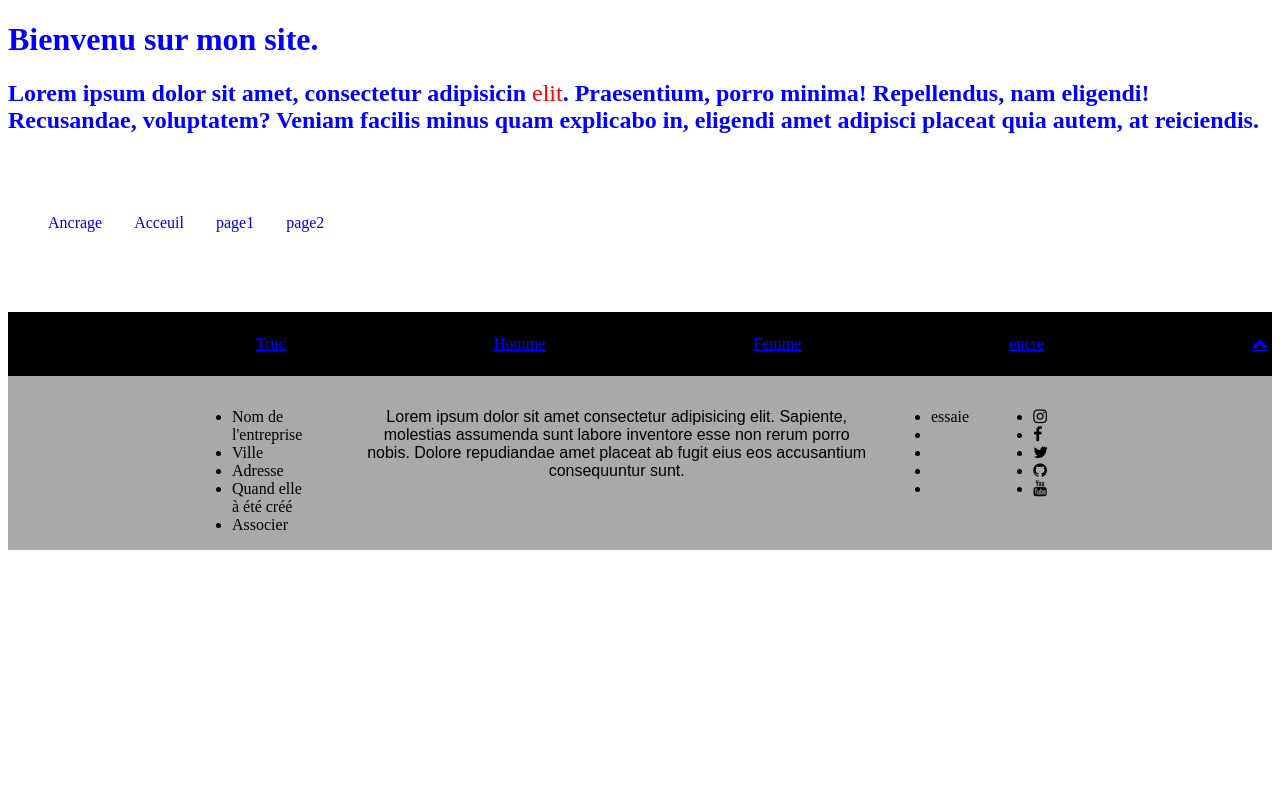
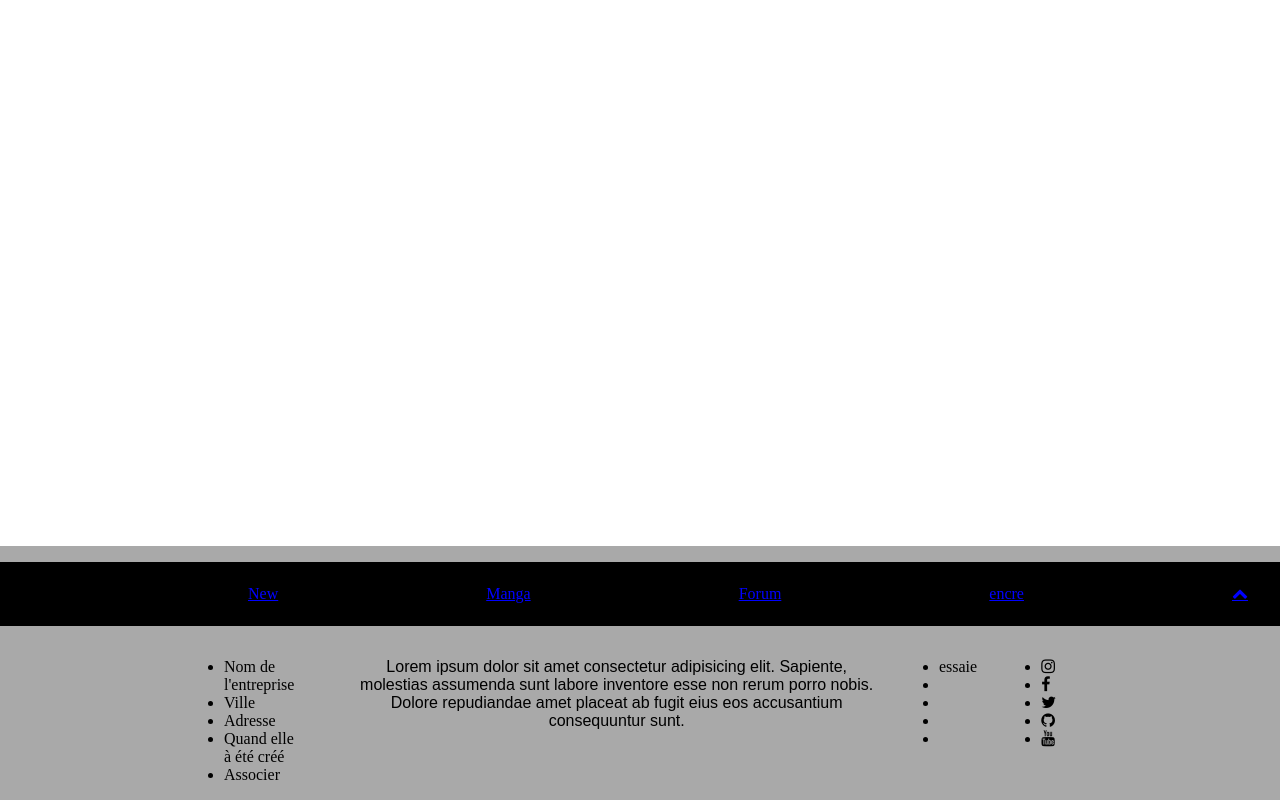
Before and after one commit to Rube3n/Integration-Wireframe, a plain HTML site: page index.html in a window 1280 px wide. Drawn offline with Linux system fonts and the light colour scheme.

Commit message:
update index css

```diff
--- a/assets/css/styles.css
+++ b/assets/css/styles.css
@@ -39,7 +39,6 @@
   background-color: darkgrey;
 }
 
-
 .bg-nav {
   background-color: black;
   display: flex;
@@ -61,6 +60,10 @@ nav,
 
 .mt-40 {
   margin-top: 7em;
+}
+
+.m-0 {
+  margin: 0px;
 }
 
 .mt-20 {
@@ -118,3 +121,11 @@ text-align: center;
 p {
   font-family: Arial, Helvetica, sans-serif;
 }
+
+.absolute {
+  position: absolute;
+}
+
+.bottom {
+  bottom: 0px;
+}
--- a/index.html
+++ b/index.html
@@ -8,37 +8,14 @@
     <link rel="stylesheet" href="./assets/font-awesome-4.7.0/css/font-awesome.min.css">
     <title>Test</title>
   </head>
-  <body>
+  <body class="m-0">
     <!-- Ceci est la branch de Norman -->
-    <h1 class="text-color-bleu">Bienvenu sur mon site.</h1>
-    <h2 class="text-color-bleu">
-      Lorem ipsum dolor sit amet, consectetur adipisicin
-      <span class="text-color-red font-bold-400">elit</span>. Praesentium, porro
-      minima! Repellendus, nam eligendi! Recusandae, voluptatem? Veniam facilis
-      minus quam explicabo in, eligendi amet adipisci placeat quia autem, at
-      reiciendis.
-    </h2>
-    <nav class="my-40">
-      <ul id="nav">
-        <li>
-          <a href="#test">Ancrage</a>
-        </li>
-        <li>
-          <a href="#" class="px-10">Acceuil</a>
-        </li>
-        <li>
-          <a href="./pages/page1/index.html">page1</a>
-        </li>
-        <li><a href="./pages/page2/inde.html" class="pl-10">page2</a></li>
-      </ul>
-    </nav>
-  </body>
-  <footer class="bg-dark-grey">
+    <footer class="bg-dark-grey m-0 absolute bottom">
       <nav class="">
         <ul class="bg-nav">
-        <li class="px-40"><a href="#" class="text-blue-ul">Truc</a></li>
-        <li class=""><a href="#" class="text-blue-ul">Homme</a></li>
-        <li class="px-40"><a href="#" class="text-blue-ul">Femme</a></li>
+          <li class="px-40"><a href="#" class="text-blue-ul">New</a></li>
+          <li class=""><a href="#" class="text-blue-ul">Manga</a></li>
+          <li class="px-40"><a href="#" class="text-blue-ul">Forum</a></li>
           <li class=""><a href="#" class="text-blue-ul">encre</a></li>
           <a href="./index.html"><i class="fa fa-chevron-up text-blue-ul pl-40" aria-hidden="true"></i></a>
         </ul>
@@ -68,4 +45,5 @@
         </ul>
       </nav>
     </footer>
+  </body>
 </html>
```
Lines whose indentation alone changed are shown as unchanged.
